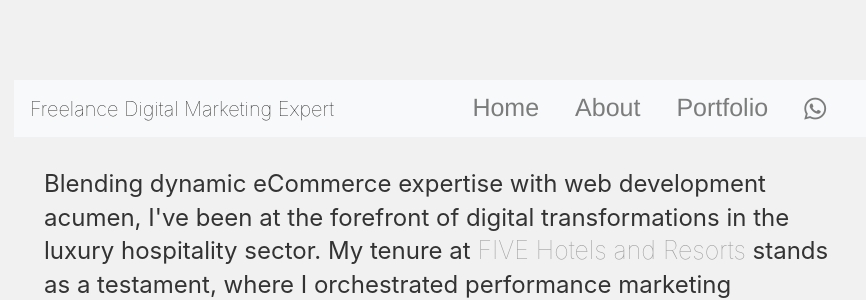
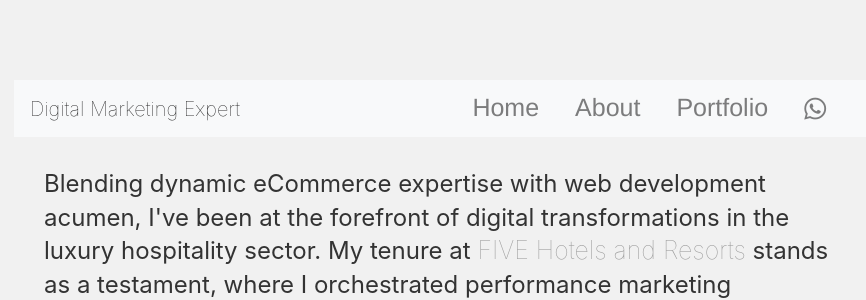
Before and after one commit to IfeanyiIbekwe/ifeanyiibekwe.github.io, a Jekyll site: the page built from about/index.html, in a window 1280 px wide. Shown: the top 300 px of the page, without its empty margins (198-1064 px from the left). Built offline with Jekyll 4.4.1, drawn with Linux system fonts in a browser that asks for light colours.

Commit message:
Update default.html

```diff
--- a/_layouts/default.html
+++ b/_layouts/default.html
@@ -16,7 +16,7 @@
 <body>
 <!-- Navbar -->
 <nav class="navbar navbar-expand-lg navbar-light bg-light">
-    <a class="navbar-brand" href="/">Freelance Digital Marketing Expert</a>
+    <a class="navbar-brand" href="/"> Digital Marketing Expert</a>
     <button class="navbar-toggler" type="button" data-toggle="collapse" data-target="#navbarNav" aria-controls="navbarNav" aria-expanded="false" aria-label="Toggle navigation">
         <span class="navbar-toggler-icon"></span>
     </button>
```
